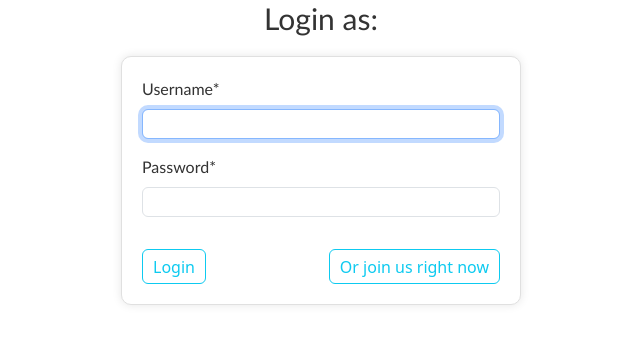
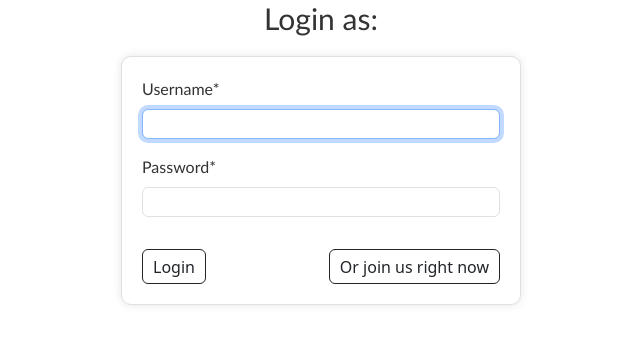
Before and after one commit to Arsenmyron/task-manager-mate, a Django app: page /accounts/login/ in a window 1280 px wide. Shown: the top 344 px of the page, without its empty margins (319-959 px from the left). Run offline with Django 5.2, Linux system fonts and the light colour scheme; some libraries are stand-ins or nearby versions.

```diff
--- a/templates/registration/login.html
+++ b/templates/registration/login.html
@@ -20,8 +20,8 @@
       </div>
     </div>
     <div class="login-buttons">
-      <button class="login-button btn btn-outline-info" type="submit">Login</button>
-       <a href="{% url 'task_management_app:signup' %}" class="login-button btn btn-outline-info" role="button">Or join us right now</a>
+      <button class="login-button btn btn-outline-dark" type="submit">Login</button>
+       <a href="{% url 'task_management_app:signup' %}" class="login-button btn btn-outline-dark" role="button">Or join us right now</a>
     </div>
   </form>
 {% endblock %}
--- a/templates/registration/signup.html
+++ b/templates/registration/signup.html
@@ -37,7 +37,7 @@
       <div class="col">
         {{ form.position|as_crispy_field }}
       </div>
-    <button class="btn btn-info submit-button" type="submit">Sign up</button>
+    <button class="btn btn-dark submit-button" type="submit">Sign up</button>
   </form>
 {% endblock %}
 <script src="https://cdn.jsdelivr.net/npm/bootstrap@5.3.3/dist/js/bootstrap.bundle.min.js"></script>
```
